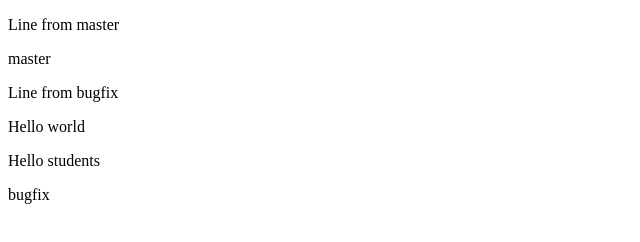
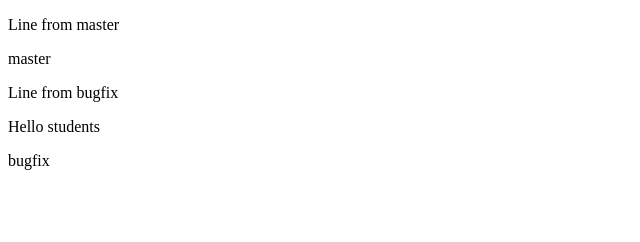
Before and after one commit to Ar1starh/test_lesson6, a plain HTML site: page index.html in a window 1280 px wide. Shown: the whole page, without its empty margins (0-640 px from the left). Drawn offline with Linux system fonts and the light colour scheme.

Commit message:
Remove Hello World

```diff
--- a/index.html
+++ b/index.html
@@ -7,7 +7,7 @@
     <p>Line from master</p>
     master
     <p>Line from bugfix</p>
-    <p>Hello world</p>
+
     <p>Hello students</p>
     bugfix
   </body>
```
